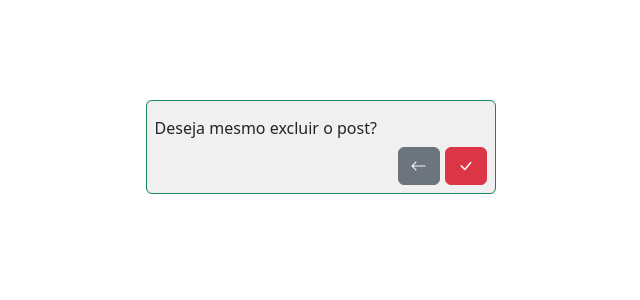
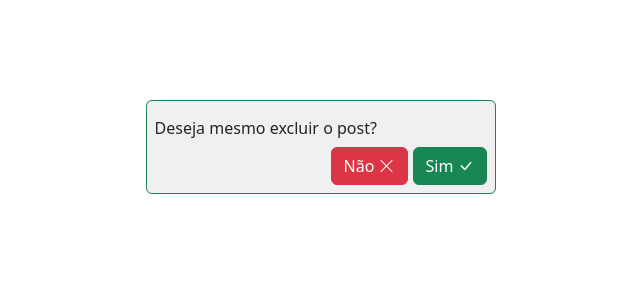
Before and after one commit to Kaymartins/Trainee-2022.2, a PHP site: page /app/views/admin/excluir_post.html in a window 1280 px wide. Shown: the top 300 px of the page, without its empty margins (264-904 px from the left). Run offline with PHP 8.4, Linux system fonts and the light colour scheme; some libraries are stand-ins or nearby versions.

Commit message:
Mudando os botões para ficarem padronizados

```diff
--- a/JornalDeKonoha/app/views/admin/editar_post.html
+++ b/JornalDeKonoha/app/views/admin/editar_post.html
@@ -32,8 +32,8 @@
                 </div>
             </div>
             <div class="botao">
-                <button type="button" class="btn btn-success" title="Confirmar"><i class="bi bi-check-lg"></i></button>
-                <button type="button" class="btn btn-secondary" title="Voltar"><i class="bi bi-arrow-left"></i></button>
+                <button type="button" class="btn btn-success" title="Confirmar"><i class="bi bi-pencil-fill"></i> <i class="bi bi-check-lg"></i></button>
+                <button type="button" class="btn btn-danger" title="Cancelar"><i class="bi bi-x-lg"></i></button>
             </div>
         </div>
     </form>
--- a/JornalDeKonoha/app/views/admin/excluir_post.html
+++ b/JornalDeKonoha/app/views/admin/excluir_post.html
@@ -18,8 +18,8 @@
         <div class="border border-success p-2 mb-2 rounded">
             <input class="form-control-plaintext" type="text" value="Deseja mesmo excluir o post?" readonly>
             <div class="botao">
-                <button type="button" class="btn btn-danger" title="Excluir"><i class="bi bi-check-lg"></i></button>
-                <button type="button" class="btn btn-secondary" title="Voltar"><i class="bi bi-arrow-left"></i></button>
+                <button type="button" class="btn btn-success" title="Excluir">Sim <i class="bi bi-check-lg"></i></button>
+                <button type="button" class="btn btn-danger" title="Voltar">Não <i class="bi bi-x-lg"></i></button>
             </div>
         </div>
     </form>
--- a/JornalDeKonoha/public/css/lista_de_postagens.css
+++ b/JornalDeKonoha/public/css/lista_de_postagens.css
@@ -2,7 +2,6 @@
 body {
     padding: 5%;
     background-color: #F0F0F0;
-    font-family: arial;
 }
 
 .titulo {
```
